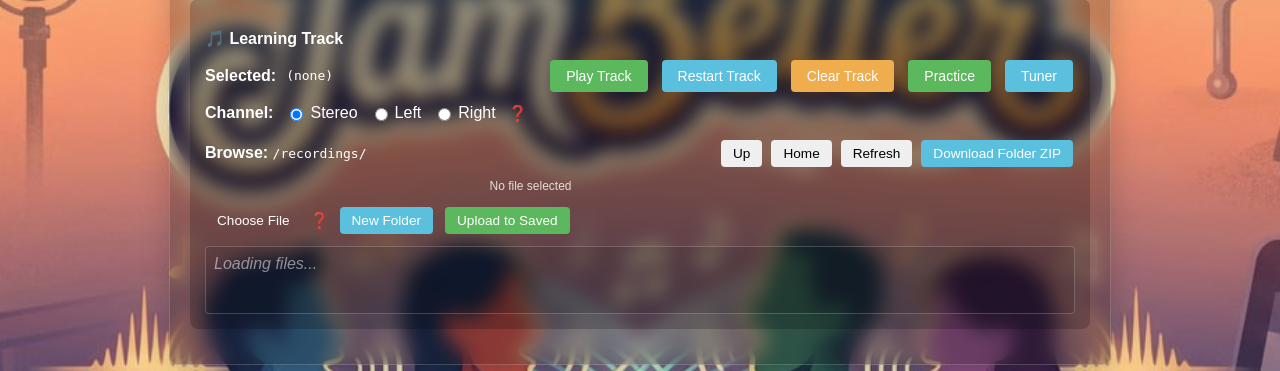
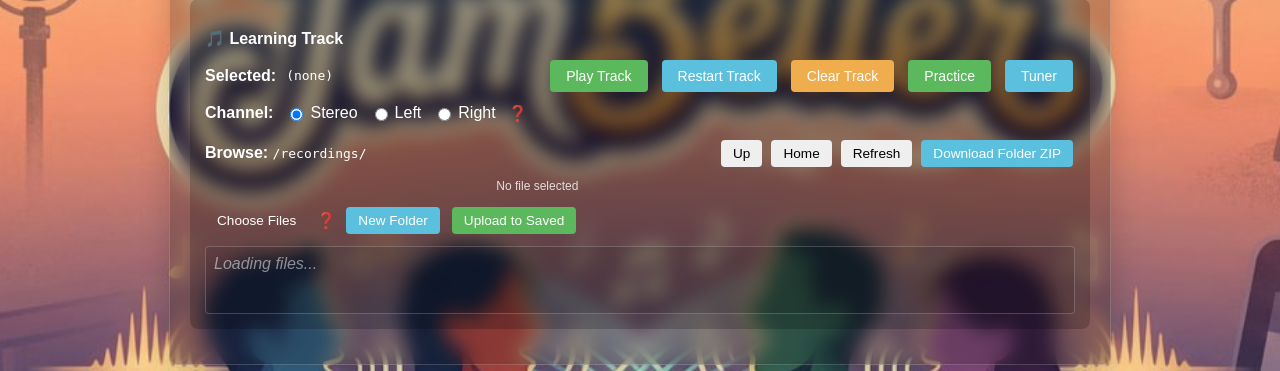
Before and after one commit to rjbuckley332/JamBetterBase, a Flask app: template templates/updated_toggle_app_script.html in a window 1280 px wide. Shown: the part 1003-1374 px from the top of the page. Run offline with Flask 3, Linux system fonts and the light colour scheme; the template is opened without the code that fills it, so the values that code supplies are empty.

Commit message:
feat: allow multi-file upload in recording browser
- Add 'multiple' attribute to the file input so users can Ctrl/Cmd+Click
  to select several files at once
- Rename 'Choose File' button to 'Choose Files'
- Updated upload function loops over all selected files, uploading each
  to the same chosen folder in Saved
- Shows file count in status text and per-file upload results

```diff
--- a/templates/updated_toggle_app_script.html
+++ b/templates/updated_toggle_app_script.html
@@ -365,8 +365,8 @@
                         <div id="uploadFileName" style="font-size:12px;color:rgba(255,255,255,0.8);margin-bottom:4px;max-width:200px;overflow:hidden;text-overflow:ellipsis;white-space:nowrap;">No file selected</div>
                         <div style="display:flex;gap:8px;align-items:center;">
                             <label class="btn btn-sm" style="position:relative;overflow:hidden;cursor:pointer;margin:0;">
-                                Choose File
-                                <input type="file" id="tmpTrackUploadInput" accept="audio/*,.mp3,.wav,.m4a,.ogg,.flac,.aac,.mp4,.m4v" style="position:absolute;left:-9999px;" onchange="document.getElementById('uploadFileName').textContent=this.files[0]?this.files[0].name:'No file selected'">
+                                Choose Files
+                                <input type="file" id="tmpTrackUploadInput" accept="audio/*,.mp3,.wav,.m4a,.ogg,.flac,.aac,.mp4,.m4v" multiple style="position:absolute;left:-9999px;" onchange="document.getElementById('uploadFileName').textContent=this.files.length?this.files.length+' file(s) selected':'No file selected'">
                             </label>
                             <span class="help-tooltip" title="Upload your own learning track here. You will choose a folder inside Saved.">❓</span>
                             <button type="button" class="btn btn-sm btn-info" onclick="createSavedFolderPrompt()">New Folder</button>
@@ -1180,20 +1180,21 @@
 
         async function tmpTrackUpload() {
             const input = document.getElementById('tmpTrackUploadInput');
-            if (!input.files || !input.files[0]) {
-                alert('Please select a file first');
+            if (!input.files || !input.files.length) {
+                alert('Please select at least one file');
                 return;
             }
-            const file = input.files[0];
+            const files = Array.from(input.files);
             try {
                 const existingFolders = await fetchSavedFolders();
                 let defaultFolder = currentSavedFolderName();
                 if (!defaultFolder && existingFolders.length === 1) defaultFolder = existingFolders[0];
                 const promptLines = [
-                    'Choose a folder inside Saved for this upload.',
+                    'Choose a folder inside Saved for these uploads.',
                     existingFolders.length ? ('Existing folders: ' + existingFolders.join(', ')) : 'No folders yet. Enter a new folder name.',
                     '',
-                    'Folder name:'
+                    'Folder name:',
+                    'Files (' + files.length + '): ' + files.map(f => f.name).join(', ')
                 ];
                 let folder = window.prompt(promptLines.join('\n'), defaultFolder || '');
                 if (folder === null) return;
@@ -1207,20 +1208,29 @@
                     folder = await createSavedFolder(folder);
                     if (!folder) return;
                 }
+                let okCount = 0, failCount = 0, failures = [];
+                for (const file of files) {
                     const form = new FormData();
                     form.append('file', file);
                     form.append('folder', folder);
                     const res = await fetch('/wav/upload', { method: 'POST', body: form });
                     const data = await res.json();
                     if (data.ok) {
-                    wavCurrentPath = 'recordings/' + SAVED_ROOT + '/' + data.folder + '/';
-                    document.getElementById('wavPath').textContent = '/' + uiPathLabel(wavCurrentPath);
-                    alert('Uploaded to Saved/' + data.folder + ': ' + prettyUploadName(file.name));
+                        okCount++;
+                    } else {
+                        failCount++;
+                        failures.push(file.name + ': ' + (data.error || 'Unknown error'));
+                    }
+                }
                 input.value = '';
                 document.getElementById('uploadFileName').textContent = 'No file selected';
+                if (failCount === 0) {
+                    wavCurrentPath = 'recordings/' + SAVED_ROOT + '/' + folder + '/';
+                    document.getElementById('wavPath').textContent = '/' + uiPathLabel(wavCurrentPath);
+                    alert('Uploaded ' + okCount + ' file(s) to Saved/' + folder + '.');
                     wavRefresh();
                 } else {
-                    alert('Upload failed: ' + (data.error || 'Unknown error'));
+                    alert('Uploaded ' + okCount + ' of ' + files.length + '.\nFailures:\n' + failures.join('\n'));
                 }
             } catch (e) {
                 alert('Upload error: ' + e);
```
Lines whose indentation alone changed are shown as unchanged.
